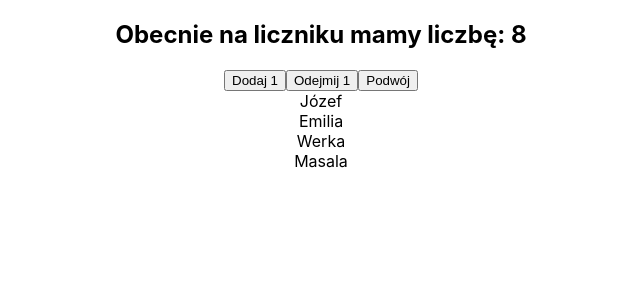
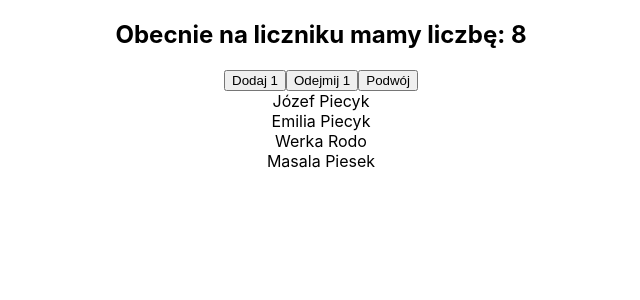
Before and after one commit to masives/taste-react, a React (Create React App) app: page / in a window 1280 px wide. Shown: the top 300 px of the page, without its empty margins (319-959 px from the left). Built offline with nearby package versions, Linux system fonts and the light colour scheme; the HTML template or start-up script is replaced by a standard one.

Commit message:
render surname

```diff
--- a/src/App.js
+++ b/src/App.js
@@ -10,10 +10,10 @@ class App extends React.Component {
     return (
       <div className="App">
         <CounterButtons />
-        <User name="Józef" />
-        <User name="Emilia" />
-        <User name="Werka" />
-        <User name="Masala" />
+        <User name="Józef" surname="Piecyk" />
+        <User name="Emilia" surname="Piecyk" />
+        <User name="Werka" surname="Rodo" />
+        <User name="Masala" surname="Piesek" />
       </div>
     );
   }
--- a/src/components/User.js
+++ b/src/components/User.js
@@ -3,7 +3,11 @@ import React from 'react';
 class User extends React.Component {
   render() {
     console.log(this.props);
-    return <div>{this.props.name}</div>;
+    return (
+      <div>
+        {this.props.name} {this.props.surname}
+      </div>
+    );
   }
 }
 
```
